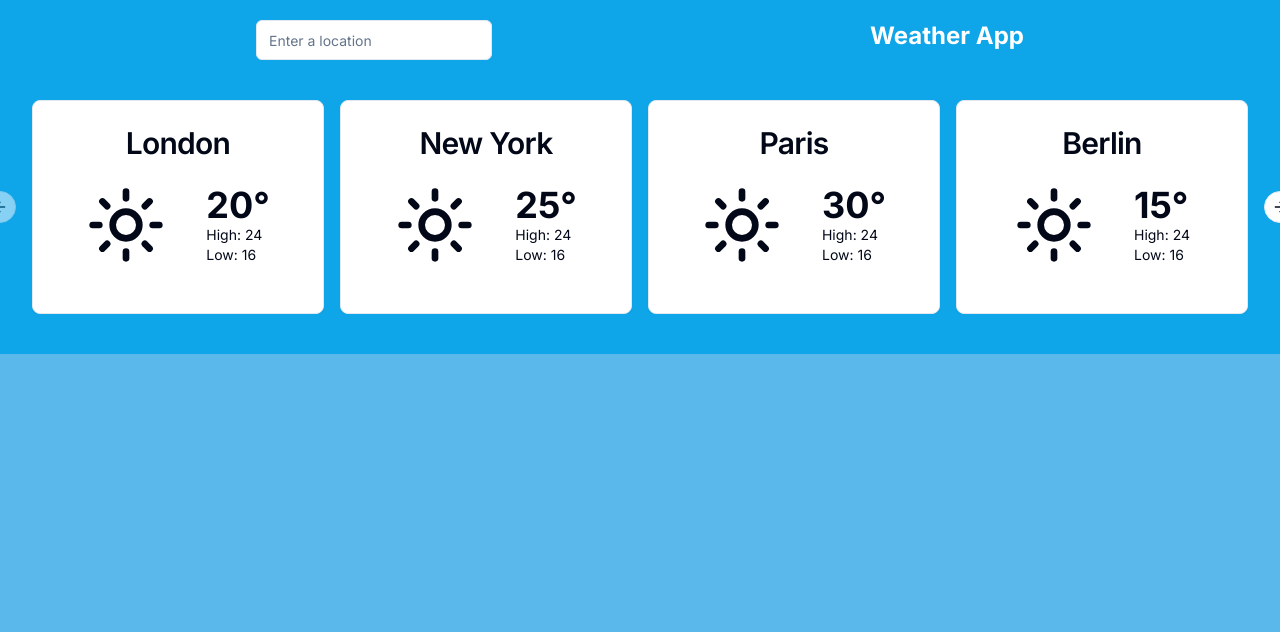
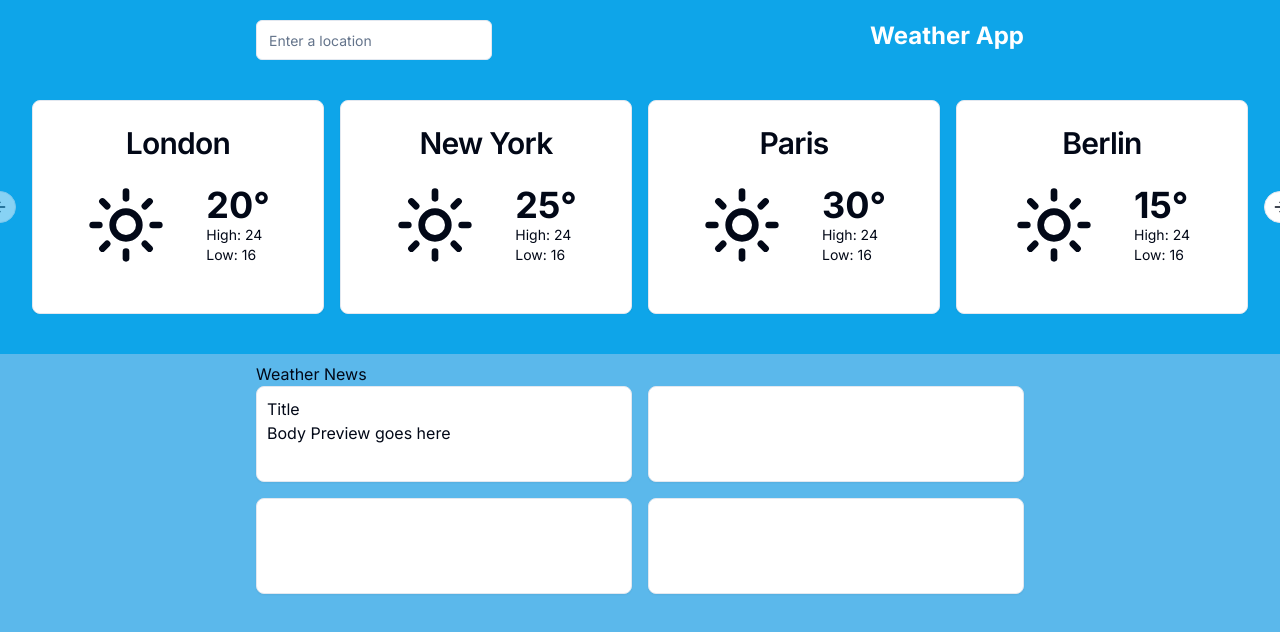
Before and after one commit to emersonh-xyz/weather-app, a Next.js app: page / in a window 1280 px wide. Shown: the top 632 px of the page. Built offline with nearby package versions, Linux system fonts and the light colour scheme.

Commit message:
Add weather news section to home page

```diff
--- a/src/app/globals.css
+++ b/src/app/globals.css
@@ -82,4 +82,7 @@
   .forecast-item {
     @apply p-1;
   }
+  .news-card {
+    @apply p-2.5 h-24;
+  }
 }
--- a/src/app/page.tsx
+++ b/src/app/page.tsx
@@ -27,8 +27,19 @@ export default function Home() {
         </Carousel>
 
       </section>
-      <section className="bg-[#5BB8EB] w-full h-screen items-center flex">
-
+      <section className="bg-[#5BB8EB] w-full h-screen">
+        <div className="px-8 sm:px-16 xl:px-64 pt-2">
+          <h1>Weather News</h1>
+          <div className="grid grid-cols-1 md:grid-cols-2 gap-4">
+            <Card className="news-card">
+              <p>Title</p>
+              <p>Body Preview goes here</p>
+            </Card>
+            <Card className="news-card"></Card>
+            <Card className="news-card"></Card>
+            <Card className="news-card"></Card>
+          </div>
+        </div>
       </section>
     </main>
   );
```
